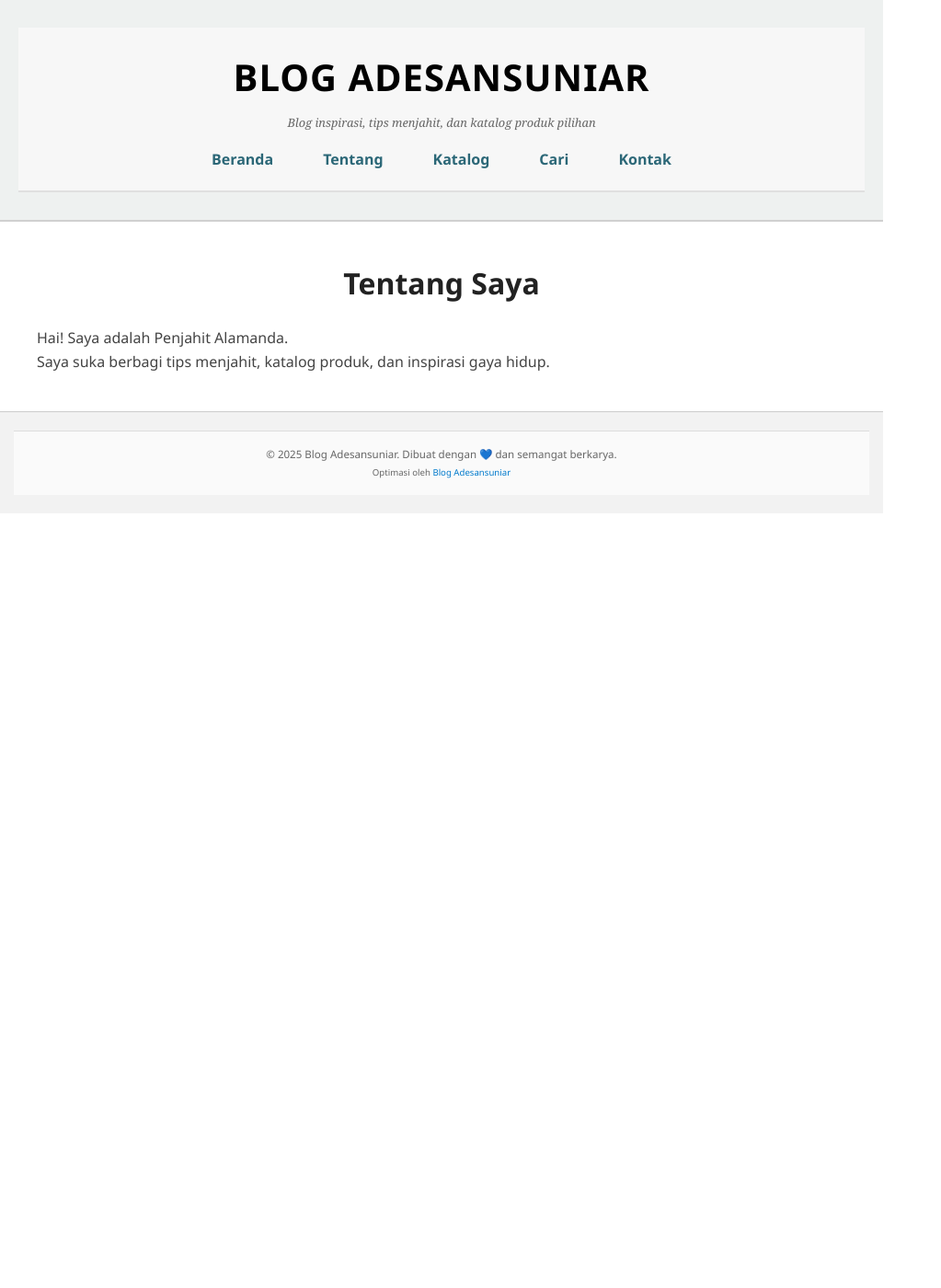
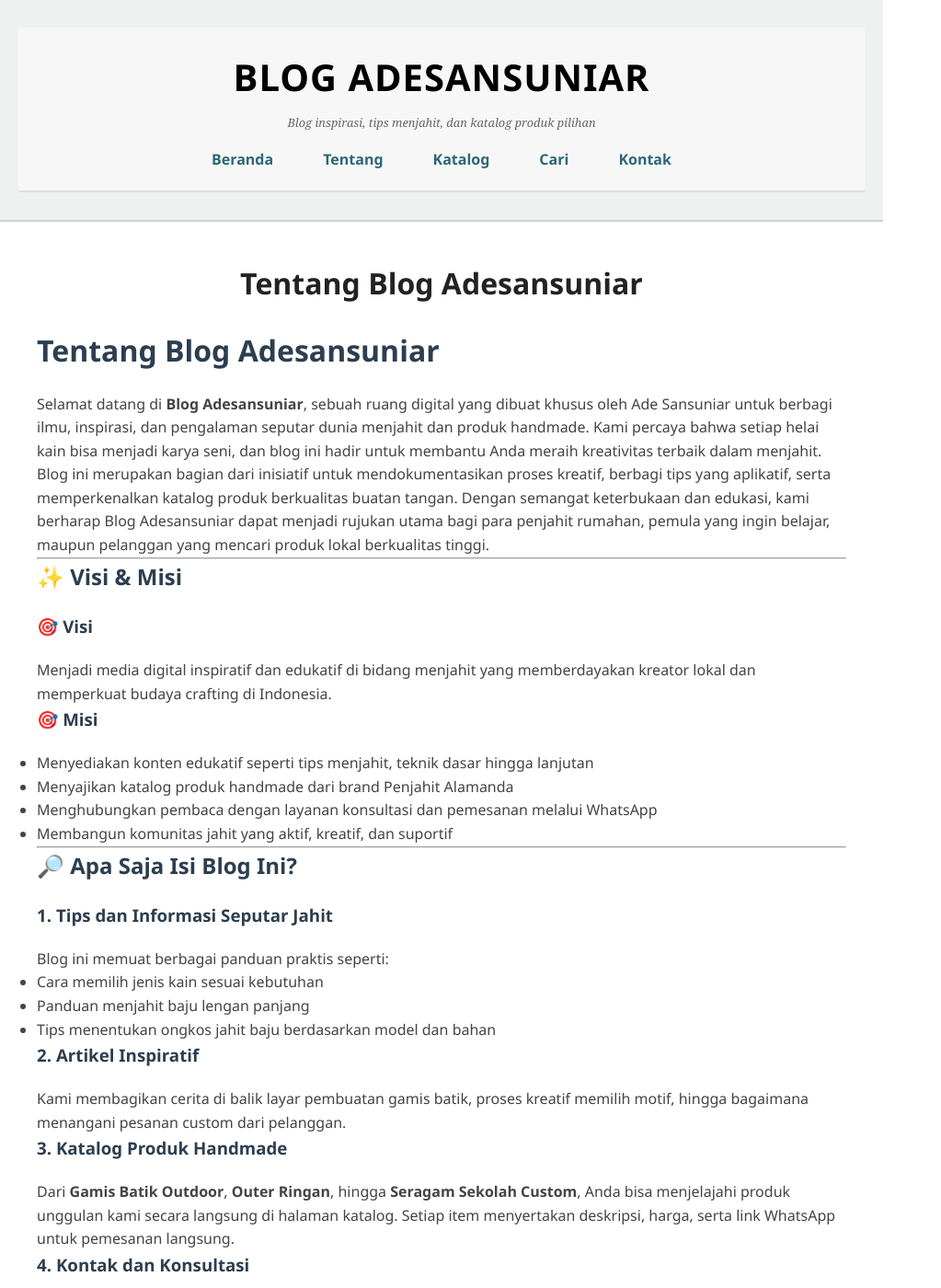
Before and after one commit to adesansuniar/blog-adesansuniar, a Jekyll site: the page built from about.md, in a window 1280 px wide and 1400 px high. Shown: the whole window at 92% size, without its empty margins (0-1023 px from the left). Built offline with Jekyll 4.4.1, drawn with Linux system fonts in a browser that asks for light colours; some web fonts are replaced; some of the changed text lies outside the part shown.

Commit message:
Update about.md

```diff
--- a/about.md
+++ b/about.md
@@ -1,8 +1,95 @@
 ---
 layout: page
-title: Tentang Saya
-permalink: /about/
+title: Tentang Blog Adesansuniar
+permalink: /tentang/
 ---
 
-Hai! Saya adalah Penjahit Alamanda.
-Saya suka berbagi tips menjahit, katalog produk, dan inspirasi gaya hidup.
+# Tentang Blog Adesansuniar
+
+Selamat datang di **Blog Adesansuniar**, sebuah ruang digital yang dibuat khusus oleh Ade Sansuniar untuk berbagi ilmu, inspirasi, dan pengalaman seputar dunia menjahit dan produk handmade. Kami percaya bahwa setiap helai kain bisa menjadi karya seni, dan blog ini hadir untuk membantu Anda meraih kreativitas terbaik dalam menjahit.
+
+Blog ini merupakan bagian dari inisiatif untuk mendokumentasikan proses kreatif, berbagi tips yang aplikatif, serta memperkenalkan katalog produk berkualitas buatan tangan. Dengan semangat keterbukaan dan edukasi, kami berharap Blog Adesansuniar dapat menjadi rujukan utama bagi para penjahit rumahan, pemula yang ingin belajar, maupun pelanggan yang mencari produk lokal berkualitas tinggi.
+
+---
+
+## ✨ Visi & Misi
+
+### 🎯 Visi
+
+Menjadi media digital inspiratif dan edukatif di bidang menjahit yang memberdayakan kreator lokal dan memperkuat budaya crafting di Indonesia.
+
+### 🎯 Misi
+
+- Menyediakan konten edukatif seperti tips menjahit, teknik dasar hingga lanjutan
+- Menyajikan katalog produk handmade dari brand Penjahit Alamanda
+- Menghubungkan pembaca dengan layanan konsultasi dan pemesanan melalui WhatsApp
+- Membangun komunitas jahit yang aktif, kreatif, dan suportif
+
+---
+
+## 🔎 Apa Saja Isi Blog Ini?
+
+### 1. Tips dan Informasi Seputar Jahit
+
+Blog ini memuat berbagai panduan praktis seperti:
+- Cara memilih jenis kain sesuai kebutuhan
+- Panduan menjahit baju lengan panjang
+- Tips menentukan ongkos jahit baju berdasarkan model dan bahan
+
+### 2. Artikel Inspiratif
+
+Kami membagikan cerita di balik layar pembuatan gamis batik, proses kreatif memilih motif, hingga bagaimana menangani pesanan custom dari pelanggan.
+
+### 3. Katalog Produk Handmade
+
+Dari **Gamis Batik Outdoor**, **Outer Ringan**, hingga **Seragam Sekolah Custom**, Anda bisa menjelajahi produk unggulan kami secara langsung di halaman katalog. Setiap item menyertakan deskripsi, harga, serta link WhatsApp untuk pemesanan langsung.
+
+### 4. Kontak dan Konsultasi
+
+Ingin diskusi langsung atau tanya jawab? Anda bisa menghubungi kami via WhatsApp:
+👉 [Klik untuk Konsultasi Gratis](https://wa.me/6288801758800)
+
+---
+
+## 📌 Siapa Penulis Blog Ini?
+
+Artikel dalam blog ini ditulis oleh **Ade Sansuniar**, seorang digital marketer yang juga memiliki passion mendalam di bidang crafting, menjahit, dan pemberdayaan UMKM lokal. Lewat Blog Adesansuniar, ia ingin mengarsipkan pengalaman menjahit sambil mengembangkan ruang berbagi yang terbuka untuk semua kalangan.
+
+---
+
+## 📷 Logo Blog
+
+<img src="/blog-adesansuniar/assets/img/logo-adesansuniar.png" alt="Logo Blog Adesansuniar" style="max-width: 200px; margin: 20px auto; display: block;">
+
+Logo ini mencerminkan filosofi desain yang kuat, tegas, namun tetap organik—selaras dengan misi kami dalam membentuk citra brand yang elegan dan fungsional.
+
+---
+
+## 🔍 Penutup
+
+Blog ini akan terus dikembangkan sesuai kebutuhan pembaca dan tren menjahit yang berkembang. Anda bisa menyimpan halaman ini sebagai referensi, atau berlangganan artikel terbaru melalui GitHub atau RSS reader Anda.
+
+---
+
+<script type="application/ld+json">
+{
+  "@context": "https://schema.org",
+  "@type": "Blog",
+  "name": "Blog Adesansuniar",
+  "url": "https://adesansuniar.github.io/blog-adesansuniar/",
+  "description": "Tentang informasi dan tips serta katalog produk",
+  "author": {
+    "@type": "Person",
+    "name": "Ade Sansuniar"
+  },
+  "image": "https://adesansuniar.github.io/blog-adesansuniar/assets/img/logo-adesansuniar.png",
+  "publisher": {
+    "@type": "Organization",
+    "name": "Blog Adesansuniar",
+    "logo": {
+      "@type": "ImageObject",
+      "url": "https://adesansuniar.github.io/blog-adesansuniar/assets/img/logo-adesansuniar.png"
+    }
+  }
+}
+</script>
```
